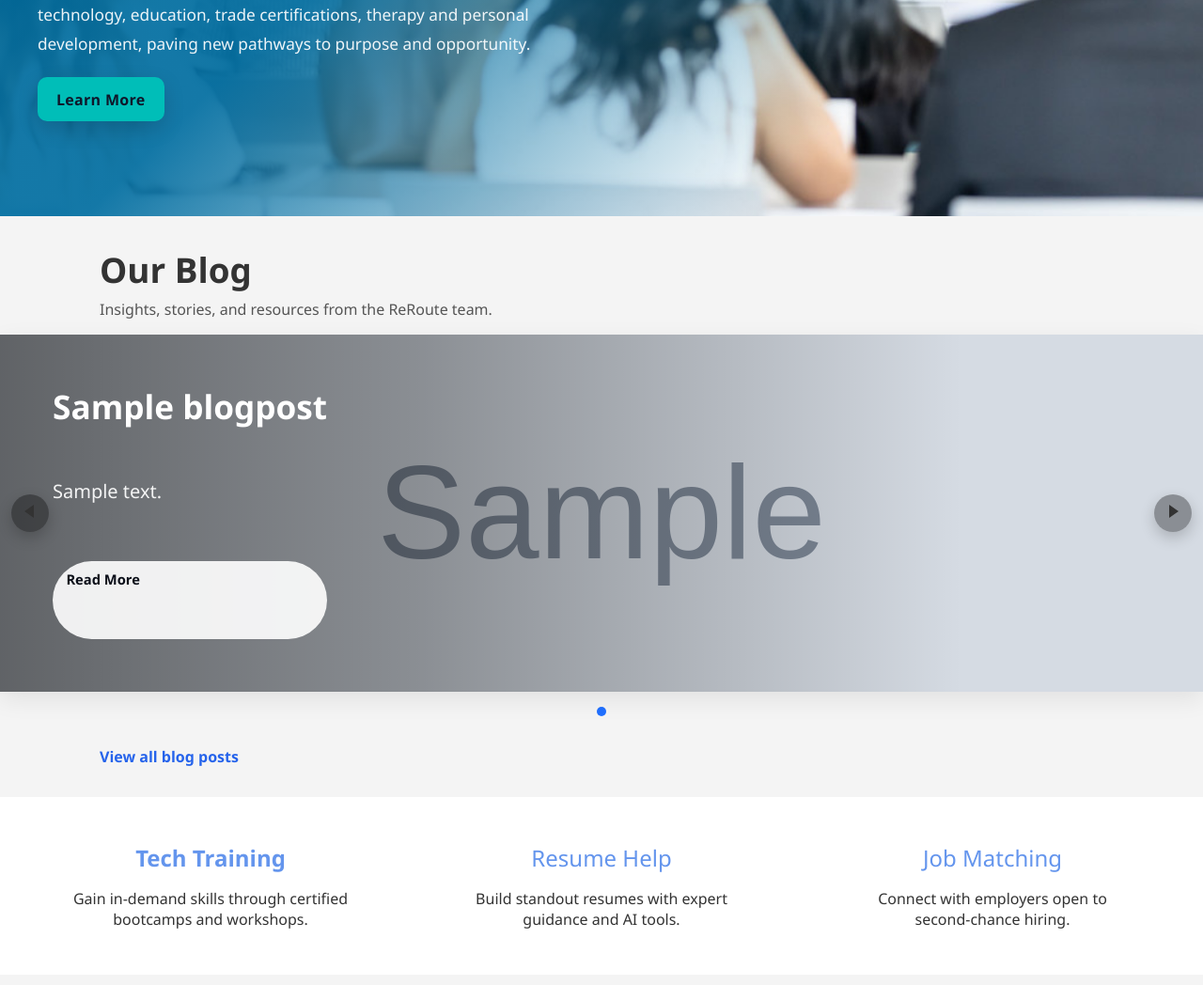
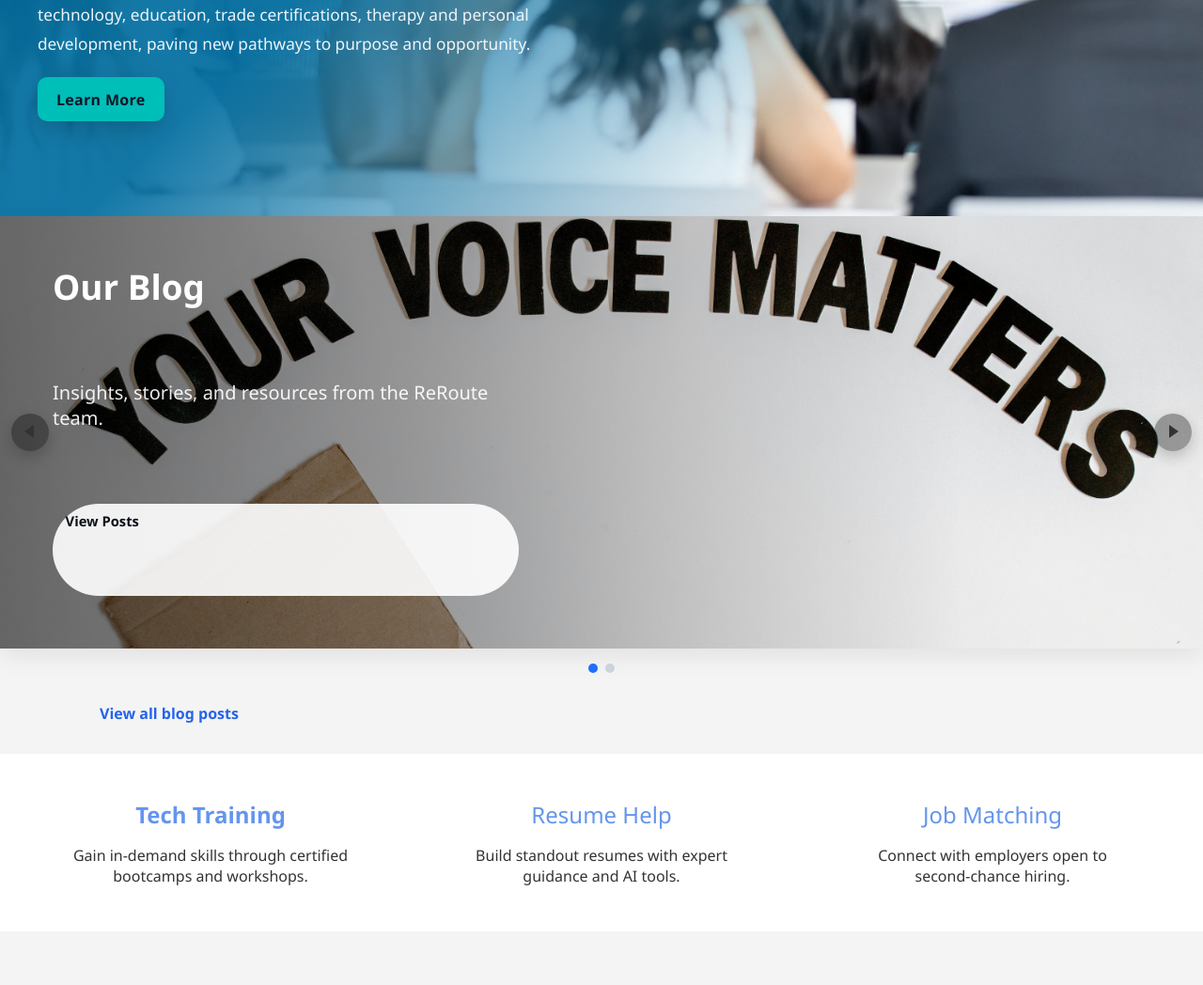
Before and after one commit to jcoffer921/reroute, a Django app: page / in a window 1280 px wide. Shown: the part 1640-2688 px from the top of the page at 94% size. Run offline with Django 5.2, Linux system fonts and the light colour scheme; data comes from the database, SQL or seed files in the repository; tables that the repository leaves empty hold one stand-in row (values such as "Sample post"); grey boxes marked "Sample" are stand-in pictures; parts of the project's set-up code (start-up, migrations or seed data) failed here and were passed over.

Commit message:
Blog UX edited

```diff
--- a/main/static/css/home.css
+++ b/main/static/css/home.css
@@ -1,5 +1,5 @@
 /* ===== Slider Layout ===== */
-.blog-section { padding: 2rem 0; }
+.blog-section { padding: 0 0 2rem; }
 .blog-header { max-width: 1100px; margin: 0 auto; padding: 0 1rem; }
 .blog-section h2 { margin: 0 0 .35rem; font-size: clamp(1.8rem, 3.2vw, 2.3rem); }
 .blog-subtext { margin: 0 0 1rem; color: #555; }
@@ -25,16 +25,32 @@
 
 /* Blog hero */
 .blog-hero { background: #0b0f19; border: none; width: 100vw; margin-left: calc(50% - 50vw); border-radius: 0; }
-.hero-slide { position: relative; min-height: 380px; color: #fff; display: flex; align-items: stretch; }
+.hero-slide { position: relative; min-height: 460px; color: #fff; display: flex; align-items: stretch; }
 .hero-slide .hero-media { position: absolute; inset: 0; background-size: cover; background-position: center; filter: saturate(1.05); }
 .hero-slide .hero-overlay { position: absolute; inset: 0; background: linear-gradient( to right, rgba(0,0,0,.55) 0%, rgba(0,0,0,.35) 35%, rgba(0,0,0,0) 80% ); }
 .hero-slide .hero-content { position: relative; z-index: 1; padding: 2rem; max-width: 560px; display: grid; gap: .75rem; }
 .hero-slide .hero-title { font-weight: 800; font-size: clamp(1.6rem, 3.2vw, 2.2rem); line-height: 1.15; margin: 0; }
+.hero-kicker { font-weight: 900; font-size: clamp(2rem, 4vw, 2.6rem); line-height: 1.05; margin: 0 0 .25rem; }
 .hero-slide .hero-excerpt { color: rgba(255,255,255,.92); margin: 0; }
 .hero-btn { display: inline-block; margin-top: .25rem; background: rgba(255,255,255,0.9); color: #0B0F19; padding: .55rem .9rem; border-radius: 999px; font-weight: 800; text-decoration: none; font-size: .92rem; }
 .hero-btn--small { padding: .5rem .85rem; font-weight: 700; }
 .hero-btn:hover { filter: brightness(.95); }
 .hero-media--logo { background-color: #000; background-size: contain; background-repeat: no-repeat; background-position: center; }
+
+/* Coming Soon badge */
+.badge-soon {
+  display: inline-block;
+  margin-left: .5rem;
+  padding: .15rem .5rem;
+  font-size: .72rem;
+  line-height: 1;
+  font-weight: 800;
+  border-radius: 999px;
+  background: var(--primary-blue, #006da0);
+  color: #fff;
+  vertical-align: middle;
+}
+.post-title .badge-soon { font-weight: 700; }
 
 /* Subtle arrows for hero */
 .blog-hero .slider-btn { width: 40px; height: 40px; background: rgba(0,0,0,.35); box-shadow: 0 6px 16px rgba(0,0,0,.2); }
@@ -137,6 +153,7 @@
 @media (max-width: 600px) {
   .slide { padding: 1rem; }
   .slider-btn { width: 38px; height: 38px; }
+  .hero-slide { min-height: 340px; }
 }
 
 /* ===== Vision Split Section ===== */
--- a/main/templates/main/home.html
+++ b/main/templates/main/home.html
@@ -59,21 +59,26 @@
      ========================= -->
 <section class="blog-section">
   {% if featured_posts or recent_posts %}
-    <div class="blog-header">
-      <h2>Our Blog</h2>
-      <p class="blog-subtext">Insights, stories, and resources from the ReRoute team.</p>
-    </div>
-
-    <!-- Hero Carousel (featured first; fallback to first recent) -->
+    <!-- Hero Carousel (intro slide + featured; fallback to first recent) -->
     <div class="slider-container blog-hero">
       <div class="slides-wrapper" id="slidesWrapper">
+        <!-- Intro slide doubles as section header -->
+        <article class="slide hero-slide">
+          <div class="hero-media" style="background-image:url('{% static 'images/your_voice.jpg' %}');"></div>
+          <div class="hero-overlay"></div>
+          <div class="hero-content">
+            <h2 class="hero-kicker">Our Blog</h2>
+            <p class="hero-excerpt">Insights, stories, and resources from the ReRoute team.</p>
+            <a href="{% url 'blog_list' %}" class="hero-btn hero-btn--small">View Posts</a>
+          </div>
+        </article>
         {% if featured_posts %}
           {% for post in featured_posts %}
             <article class="slide hero-slide">
               <div class="hero-media" style="background-image:url('{% if post.image %}{{ post.image.url }}{% else %}{% static 'images/your_voice.jpg' %}{% endif %}');"></div>
               <div class="hero-overlay"></div>
               <div class="hero-content">
-                <h3 class="hero-title">{{ post.title }}</h3>
+                <h3 class="hero-title">{{ post.title }} <span class="badge-soon">Coming Soon</span></h3>
                 <p class="hero-excerpt">{{ post.content|truncatechars:140 }}</p>
                 {% url 'blog_detail' slug=post.slug as blog_url %}
                 {% if blog_url %}
@@ -88,7 +93,7 @@
               <div class="hero-media" style="background-image:url('{% if post.image %}{{ post.image.url }}{% else %}{% static 'images/your_voice.jpg' %}{% endif %}');"></div>
               <div class="hero-overlay"></div>
               <div class="hero-content">
-                <h3 class="hero-title">{{ post.title }}</h3>
+                <h3 class="hero-title">{{ post.title }} <span class="badge-soon">Coming Soon</span></h3>
                 <p class="hero-excerpt">{{ post.content|truncatechars:140 }}</p>
                 {% url 'blog_detail' slug=post.slug as blog_url %}
                 {% if blog_url %}
@@ -120,7 +125,7 @@
               <a href="{% url 'blog_detail' slug=post.slug %}" class="post-media post-media--logo" style="background-image:url('{% static 'images/reroute-trans-logo.png' %}');" aria-label="{{ post.title }}"></a>
             {% endif %}
             <div class="post-body">
-              <h4 class="post-title"><a href="{% url 'blog_detail' slug=post.slug %}">{{ post.title }}</a></h4>
+              <h4 class="post-title"><a href="{% url 'blog_detail' slug=post.slug %}">{{ post.title }}</a> <span class="badge-soon">Coming Soon</span></h4>
               <p class="post-excerpt">{{ post.content|truncatechars:110 }}</p>
               <a href="{% url 'blog_detail' slug=post.slug %}" class="post-link">Read More →</a>
             </div>
@@ -134,21 +139,17 @@
     </div>
 
   {% else %}
-    <div class="blog-header">
-      <h2>Our Blog</h2>
-      <p class="blog-subtext">We’re working on insightful stories and resources. Subscribe to be the first to read them.</p>
-    </div>
-
     <!-- Teaser Carousel with immersive images -->
     <div class="slider-container blog-hero">
       <div class="slides-wrapper" id="slidesWrapper">
+        <!-- Intro slide doubles as section header in empty state -->
         <article class="slide hero-slide">
           <div class="hero-media" style="background-image:url('{% static 'images/your_voice.jpg' %}');"></div>
           <div class="hero-overlay"></div>
           <div class="hero-content">
-            <h3 class="hero-title">Stories that move careers forward</h3>
-            <p class="hero-excerpt">Tips, journeys, and hiring insights for second‑chance talent.</p>
-            <a href="{% url 'contact' %}" class="hero-btn hero-btn--small">Notify Me</a>
+            <h2 class="hero-kicker">Our Blog</h2>
+            <p class="hero-excerpt">We’re working on insightful stories and resources. Subscribe to be the first to read them.</p>
+            <a href="{% url 'blog_list' %}" class="hero-btn hero-btn--small">View Posts</a>
           </div>
         </article>
         <article class="slide hero-slide">
@@ -157,7 +158,7 @@
           <div class="hero-content">
             <h3 class="hero-title">Resources that make a difference</h3>
             <p class="hero-excerpt">We’re crafting practical guides you can use right away.</p>
-            <a href="{% url 'contact' %}" class="hero-btn hero-btn--small">Notify Me</a>
+            <a href="{% url 'blog_list' %}" class="hero-btn hero-btn--small">View Posts</a>
           </div>
         </article>
       </div>
```
Also changed, not shown: main/static/images/reroute-trans-logo.png.
